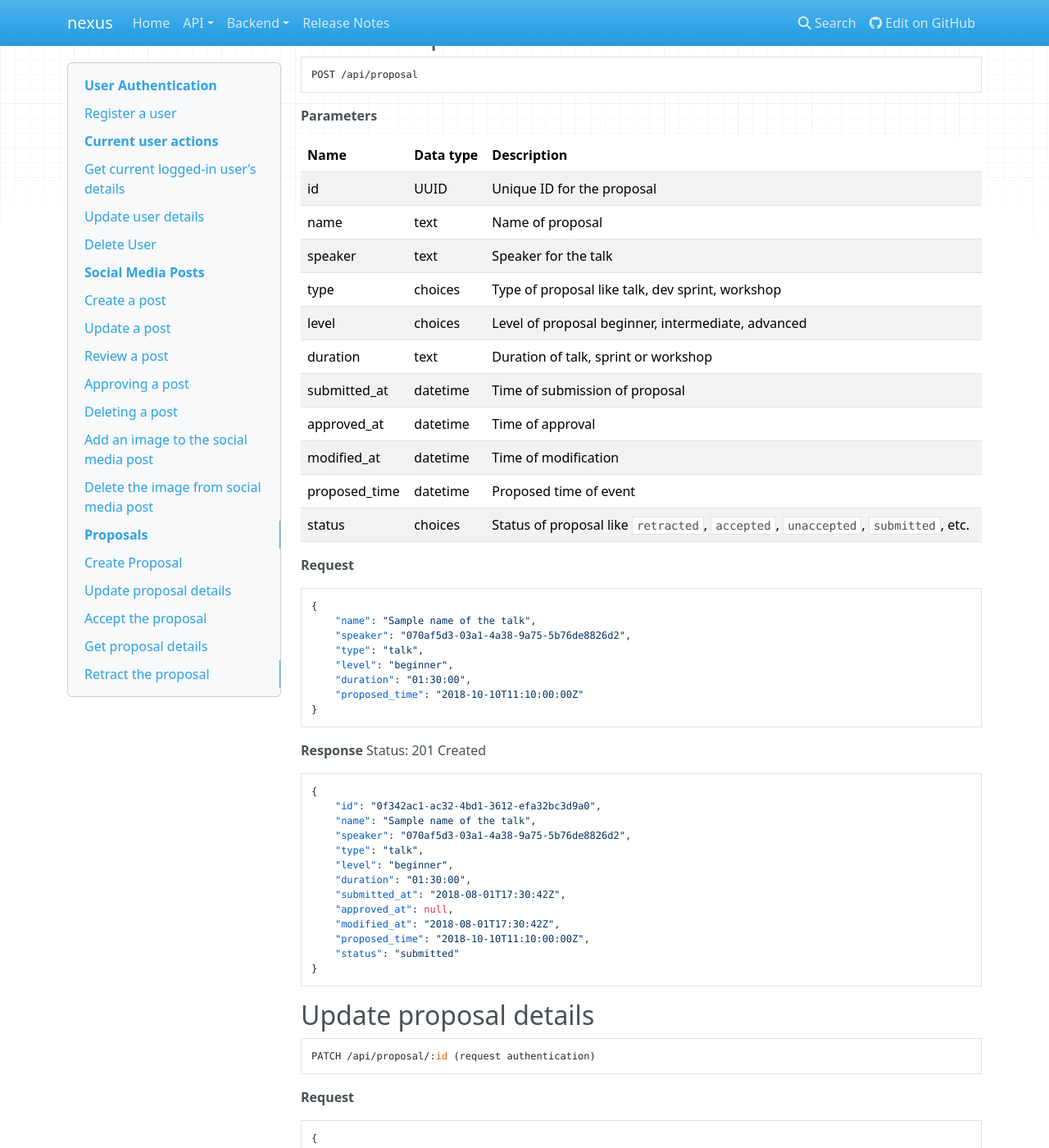
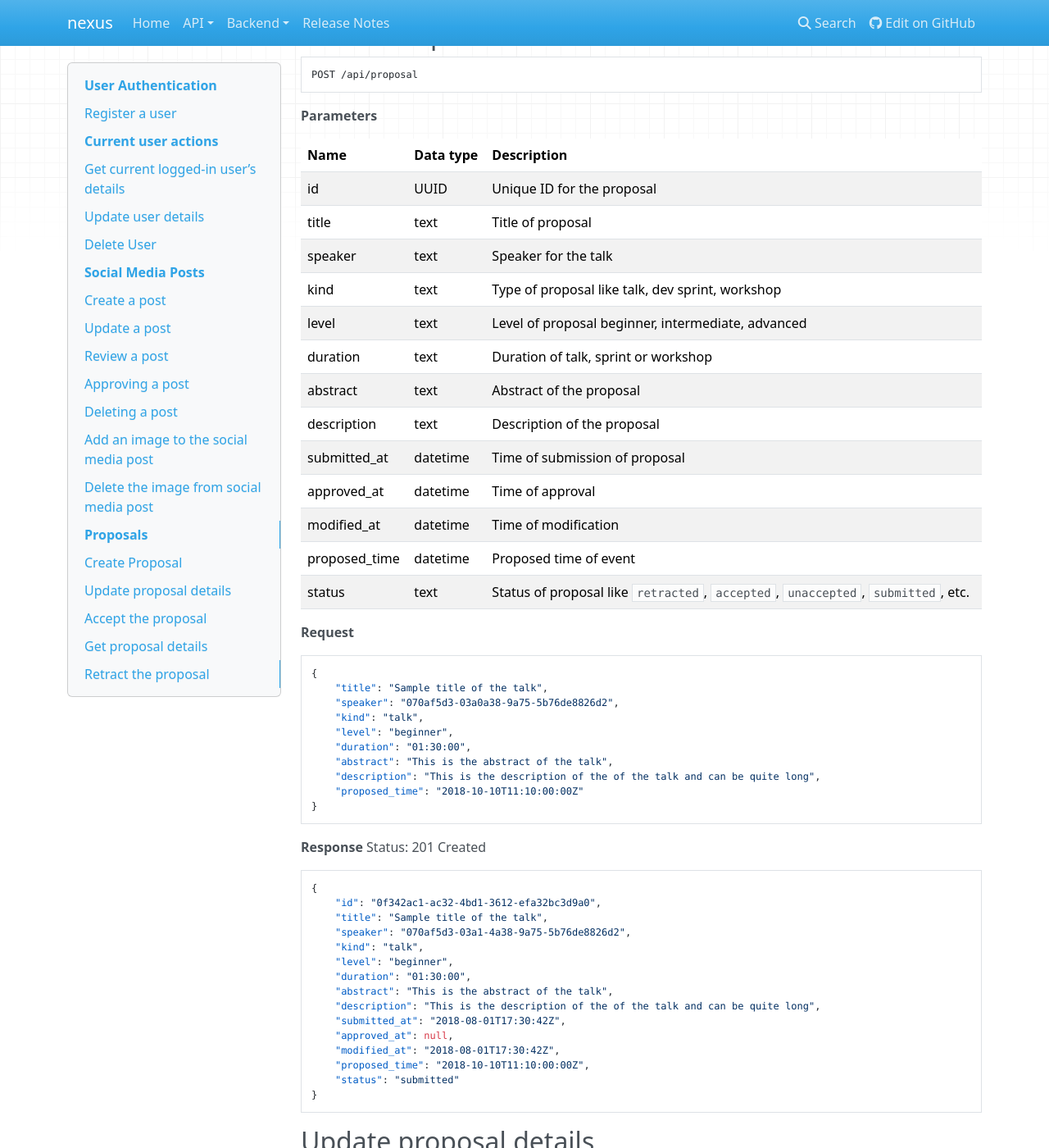
Before and after one commit to CuriousLearner/nexus, an MkDocs documentation site: the page built from docs/api/proposed_endpoints.md, in a window 1280 px wide and 1400 px high, scrolled down 7547 px. Shown: the whole window at 82% size. Built offline with MkDocs 1.6.1, drawn with Linux system fonts in a browser that asks for light colours; nearby versions of some CDN libraries; old or Windows-style settings are respelled for this version of MkDocs; some of the changed text lies outside the part shown.

Commit message:
doc(endpoints): Add some new fields and fix incorrect data type

````diff
--- a/docs/api/proposed_endpoints.md
+++ b/docs/api/proposed_endpoints.md
@@ -17,13 +17,13 @@ first_name  | text      | first name of the user
 last_name   | text      | last name of the user
 email_id    | text      | email of user. Errors out if email already registered.
 password    | text      | Hash of the user's password
-gender      | choices   | gender (Like Male, Female, Others)
-tshirt_size | choices   | size of the TShirt (Like Small, Medium etc.)
+gender      | text      | gender (Like Male, Female, Others)
+tshirt_size | text      | size of the TShirt (Like Small, Medium etc.)
 contact     | text      | contact number
 ticket_id   | text      | ticket ID generated at registration
 created_at  | datetime  | date and time of registration
 modified_at | datetime  | date and time of modification
-user_type   | choices   | Type of user like admin, volunteer, attendee
+user_type   | text      | Type of user like admin, volunteer, attendee
 
 
 
@@ -370,26 +370,30 @@ POST /api/proposal
 Name               | Data type     | Description
 -------------------|---------------|---------------------
 id                 | UUID          | Unique ID for the proposal
-name               | text          | Name of proposal
+title              | text          | Title of proposal
 speaker            | text          | Speaker for the talk
-type               | choices       | Type of proposal like talk, dev sprint, workshop
-level              | choices       | Level of proposal beginner, intermediate, advanced
+kind               | text          | Type of proposal like talk, dev sprint, workshop
+level              | text          | Level of proposal beginner, intermediate, advanced
 duration           | text          | Duration of talk, sprint or workshop
+abstract           | text          | Abstract of the proposal
+description        | text          | Description of the proposal
 submitted_at       | datetime      | Time of submission of proposal
 approved_at        | datetime      | Time of approval
 modified_at        | datetime      | Time of modification
 proposed_time      | datetime      | Proposed time of event
-status             | choices       | Status of proposal like `retracted`, `accepted`, `unaccepted`, `submitted`, etc.
+status             | text          | Status of proposal like `retracted`, `accepted`, `unaccepted`, `submitted`, etc.
 
 
 **Request**
 ```json
 {
-    "name": "Sample name of the talk",
-    "speaker": "070af5d3-03a1-4a38-9a75-5b76de8826d2",
-    "type": "talk",
+    "title": "Sample title of the talk",
+    "speaker": "070af5d3-03a0a38-9a75-5b76de8826d2",
+    "kind": "talk",
     "level": "beginner",
     "duration": "01:30:00",
+    "abstract": "This is the abstract of the talk",
+    "description": "This is the description of the of the talk and can be quite long",
     "proposed_time": "2018-10-10T11:10:00:00Z"
 }
 ```
@@ -399,11 +403,13 @@ Status: 201 Created
 ```json
 {
     "id": "0f342ac1-ac32-4bd1-3612-efa32bc3d9a0",
-    "name": "Sample name of the talk",
+    "title": "Sample title of the talk",
     "speaker": "070af5d3-03a1-4a38-9a75-5b76de8826d2",
-    "type": "talk",
+    "kind": "talk",
     "level": "beginner",
     "duration": "01:30:00",
+    "abstract": "This is the abstract of the talk",
+    "description": "This is the description of the of the talk and can be quite long",
     "submitted_at": "2018-08-01T17:30:42Z",
     "approved_at": null,
     "modified_at": "2018-08-01T17:30:42Z",
@@ -421,7 +427,7 @@ PATCH /api/proposal/:id (request authentication)
 **Request**
 ```json
 {
-    "name": "Corrected name of talk",
+    "title": "Corrected title of talk",
     "level": "advanced"
 }
 ```
@@ -431,11 +437,13 @@ Status: 201 Created
 ```json
 {
     "id": "0f342ac1-ac32-4bd1-3612-efa32bc3d9a0",
-    "name": "Corrected name of talk",
+    "title": "Corrected title of talk",
     "speaker": "070af5d3-03a1-4a38-9a75-5b76de8826d2",
-    "type": "talk",
+    "kind": "talk",
     "level": "advanced",
     "duration": "01:30:00",
+    "abstract": "This is the abstract of the talk",
+    "description": "This is the description of the of the talk and can be quite long",
     "submitted_at": "2018-08-01T17:30:42Z",
     "approved_at": null,
     "modified_at": "2018-08-03T09:20:00Z",
@@ -455,11 +463,13 @@ Status: 201 Created
 ```json
 {
     "id": "0f342ac1-ac32-4bd1-3612-efa32bc3d9a0",
-    "name": "Corrected name of talk",
+    "title": "Corrected title of talk",
     "speaker": "070af5d3-03a1-4a38-9a75-5b76de8826d2",
-    "type": "talk",
+    "kind": "talk",
     "level": "advanced",
     "duration": "01:30:00",
+    "abstract": "This is the abstract of the talk",
+    "description": "This is the description of the of the talk and can be quite long",
     "submitted_at": "2018-08-01T17:30:42Z",
     "approved_at": "2018-08-01T17:30:42Z",
     "modified_at": "2018-08-03T09:20:00Z",
@@ -479,11 +489,13 @@ Status: 201 Created
 ```json
 {
     "id": "0f342ac1-ac32-4bd1-3612-efa32bc3d9a0",
-    "name": "Corrected name of talk",
+    "title": "Corrected title of talk",
     "speaker": "070af5d3-03a1-4a38-9a75-5b76de8826d2",
-    "type": "talk",
+    "kind": "talk",
     "level": "advanced",
     "duration": "01:30:00",
+    "abstract": "This is the abstract of the talk",
+    "description": "This is the description of the of the talk and can be quite long",
     "submitted_at": "2018-08-01T17:30:42Z",
     "approved_at": "2018-08-01T17:30:42Z",
     "modified_at": "2018-08-03T09:20:00Z",
@@ -503,11 +515,13 @@ Status: 201 Created
 ```json
 {
     "id": "0f342ac1-ac32-4bd1-3612-efa32bc3d9a0",
-    "name": "Corrected name of talk",
+    "title": "Corrected title of talk",
     "speaker": "070af5d3-03a1-4a38-9a75-5b76de8826d2",
-    "type": "talk",
+    "kind": "talk",
     "level": "advanced",
     "duration": "01:30:00",
+    "abstract": "This is the abstract of the talk",
+    "description": "This is the description of the of the talk and can be quite long",
     "submitted_at": "2018-08-01T17:30:42Z",
     "approved_at": "2018-08-01T17:30:42Z",
     "modified_at": "2018-08-03T09:20:00Z",
````
